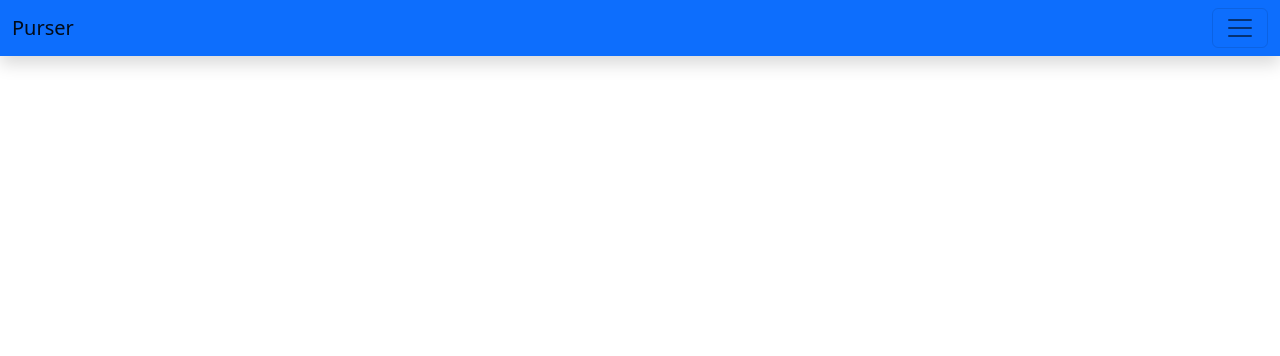
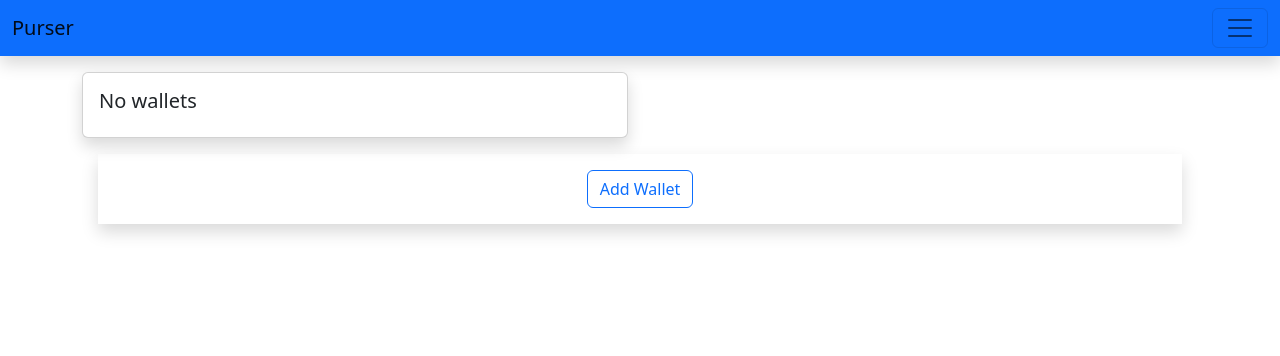
Before and after one commit to EXSAE-Technologies/purser, a Django app: page / in a window 1280 px wide. Shown: the top 356 px of the page. Run offline with Django 4.2, Linux system fonts and the light colour scheme; the visitor is signed in with stand-in values (Sample User, id 1); data that the repository does not hold is empty; parts of the project's set-up code (start-up, migrations or seed data) failed here and were passed over; some libraries are stand-ins or nearby versions.

Commit message:
create and render user wallet

```diff
--- a/wallet/models.py
+++ b/wallet/models.py
@@ -8,7 +8,7 @@ class Wallet(models.Model):
     CURRENCY=(
         ("zmw","ZMW"),
     )
-    currency=models.CharField(max_length=200,choices=CURRENCY)
+    currency=models.CharField(max_length=200,choices=CURRENCY,default="zmw")
     balance=models.FloatField(default=0.0,editable=False)
     active=models.BooleanField(default=True)
 
--- a/wallet/templates/wallet/wallet_list.html
+++ b/wallet/templates/wallet/wallet_list.html
@@ -1 +1,27 @@
 {% extends 'base.html' %}
+
+{% block main %}
+<div class="container">
+  <div class="row row-cols-1 row-cols-md-2 g-4">
+    {% for wallet in wallets %}
+    <div class="col">
+      <div class="card shadow">
+        <div class="card-header"><h5 class="card-title">{{wallet.id}}</h5></div>
+        <div class="card-body">
+          <h5 class="card-title">{{wallet.balance}} {{wallet.currency}}</h5>
+        </div>
+      </div>
+    </div>
+    {% empty %}
+    <div class="col">
+      <div class="card shadow">
+        <div class="card-body">
+          <h5 class="card-title">No wallets</h5>
+        </div>
+      </div>
+    </div>
+    {% endfor %}
+  </div>
+  <center class="m-3 p-3 shadow"><a href="{% url 'wallet:create' %}" class="btn btn-outline-primary">Add Wallet</a></center>
+</div>
+{% endblock main %}
--- a/wallet/urls.py
+++ b/wallet/urls.py
@@ -7,7 +7,8 @@ from .views import (
 )
 from django.urls import path
 from .views import (
-    WalletList
+    WalletList,
+    CreateWallet
 )
 router = DefaultRouter()
 
@@ -19,4 +20,5 @@ router.register(r"flutterwave-webhook",viewset=FlutterwaveWebhook,basename="flut
 app_name="wallet"
 urlpatterns = [
     path('',WalletList.as_view(), name="list"),
+    path('add/',CreateWallet.as_view(),name="create"),
 ]
--- a/wallet/views.py
+++ b/wallet/views.py
@@ -1,4 +1,4 @@
-from django.shortcuts import render
+from django.shortcuts import redirect
 from rest_framework.viewsets import ModelViewSet, ReadOnlyModelViewSet, ViewSet
 from rest_framework.views import APIView
 from rest_framework.decorators import action
@@ -21,9 +21,16 @@ from django.views.generic import (
     ListView
 )
 from django.contrib.auth.mixins import LoginRequiredMixin
+from django.views import View
+
+class CreateWallet(View):
+    def get(self,request):
+        Wallet.objects.create(user=request.user)
+        return redirect("wallet:list")
 
 class WalletList(LoginRequiredMixin,ListView):
     model = Wallet
+    context_object_name="wallets"
     def get_queryset(self):
         return self.request.user.wallets.all()
 
```
Also changed, not shown: wallet/migrations/0010_alter_wallet_currency_alter_wallet_id.py (added).
